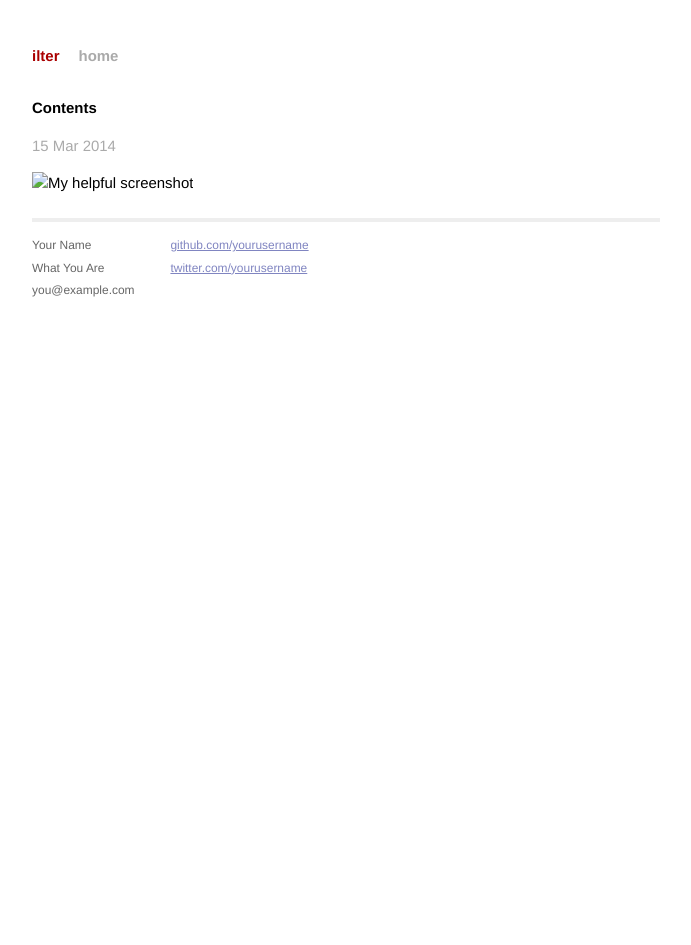
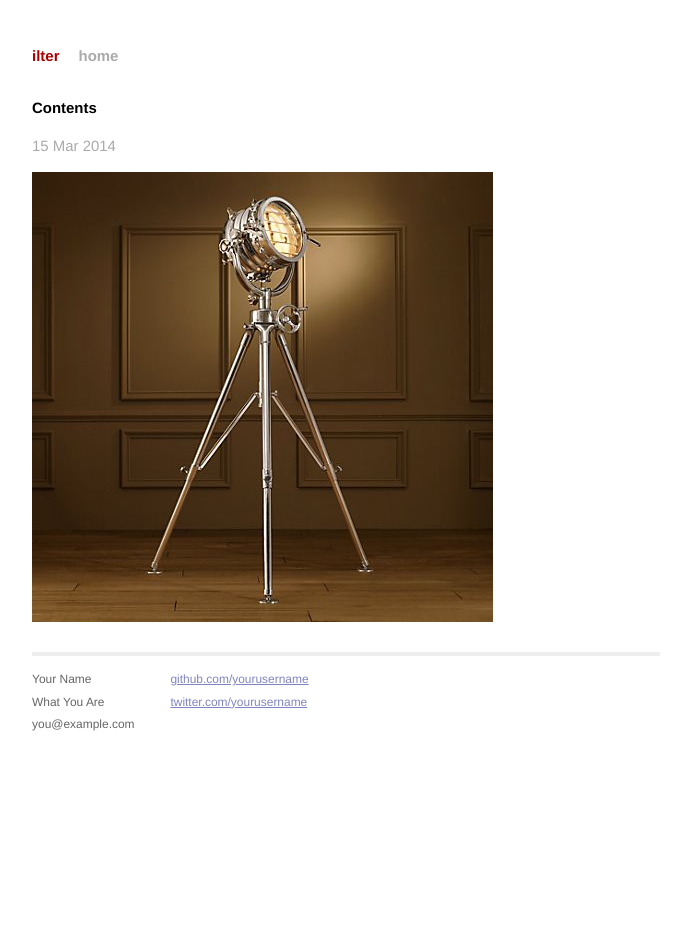
Before and after one commit to hkilter/hkilter-old.github.io, a Jekyll site: the page built from _posts/2014-03-15-contents.markdown, in a window 1280 px wide. Shown: the whole page, without its empty margins (294-985 px from the left). Built offline with Jekyll 4.4.1, drawn with Linux system fonts in a browser that asks for light colours; Markdown is read by kramdown in place of the engine named in the settings.

Commit message:
corrected

```diff
--- a/_posts/2014-03-15-contents.markdown
+++ b/_posts/2014-03-15-contents.markdown
@@ -5,4 +5,4 @@ date:   2014-03-15 23:35:37
 categories: general
 ---
 
-![My helpful screenshot](/_assets/screenshot.jpg)
+![My helpful screenshot](/images/screenshot.jpg)
```
Also changed, not shown: images/screenshot.jpg (renamed from _assets/screenshot.jpg).
